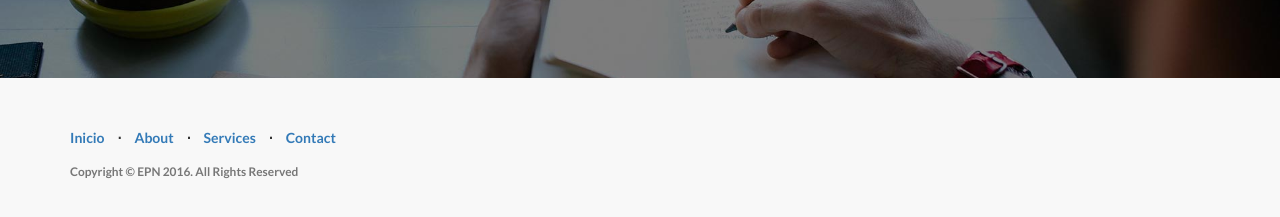
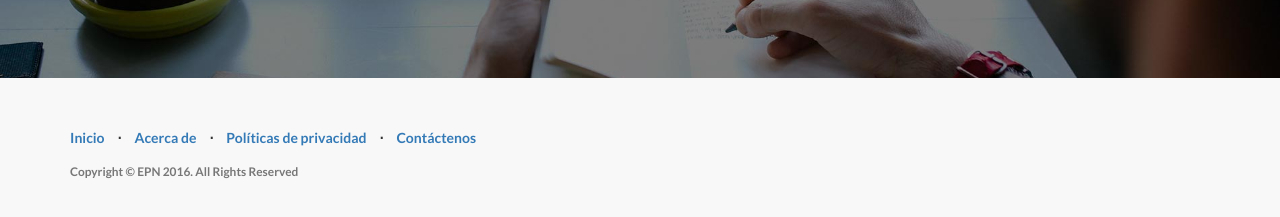
Before and after one commit to crismtl/GuiaTesis-LandingPage, a plain HTML site: page index.html in a window 1280 px wide. Shown: the part 2357-2574 px from the top of the page. Drawn offline with Linux system fonts and the light colour scheme.

Commit message:
finalizado

```diff
--- a/index.html
+++ b/index.html
@@ -50,9 +50,6 @@
                 <ul class="nav navbar-nav navbar-right">
                     <li>
                         <a href="#about">Acerca de</a>
-                    </li>
-                    <li>
-                        <a href="#services">Políticas de Privacidad</a>
                     </li>
                     <li>
                         <a href="#contact">Contáctenos</a>
@@ -206,15 +203,15 @@
                         </li>
                         <li class="footer-menu-divider">&sdot;</li>
                         <li>
-                            <a href="#about">About</a>
+                            <a href="#about">Acerca de</a>
                         </li>
                         <li class="footer-menu-divider">&sdot;</li>
                         <li>
-                            <a href="#services">Services</a>
+                            <a href="../views/politicas-de-privacidad.html">Políticas de privacidad</a>
                         </li>
                         <li class="footer-menu-divider">&sdot;</li>
                         <li>
-                            <a href="#contact">Contact</a>
+                            <a href="#contact">Contáctenos</a>
                         </li>
                     </ul>
                     <p class="copyright text-muted small">Copyright &copy; EPN 2016. All Rights Reserved</p>
```
Also changed, not shown: views/politicas-de-privacidad.html (+1 -1 lines).
